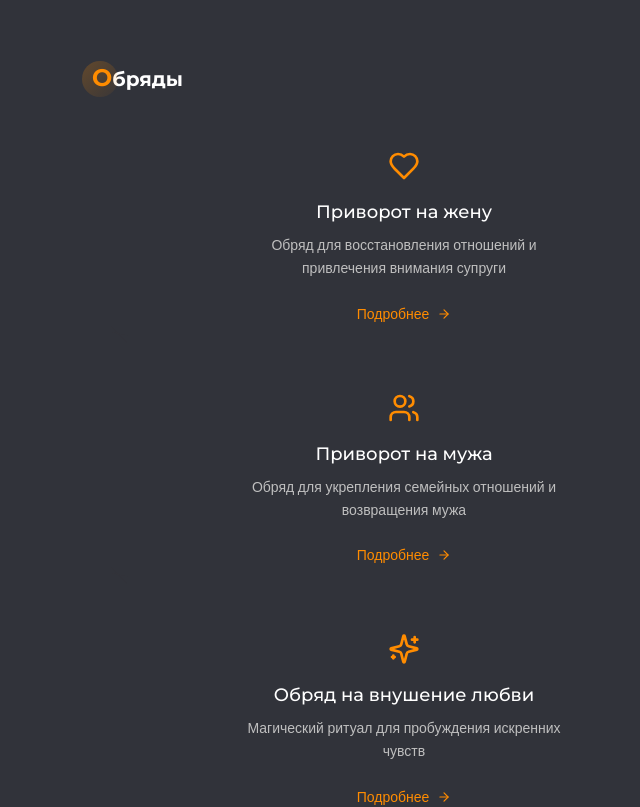
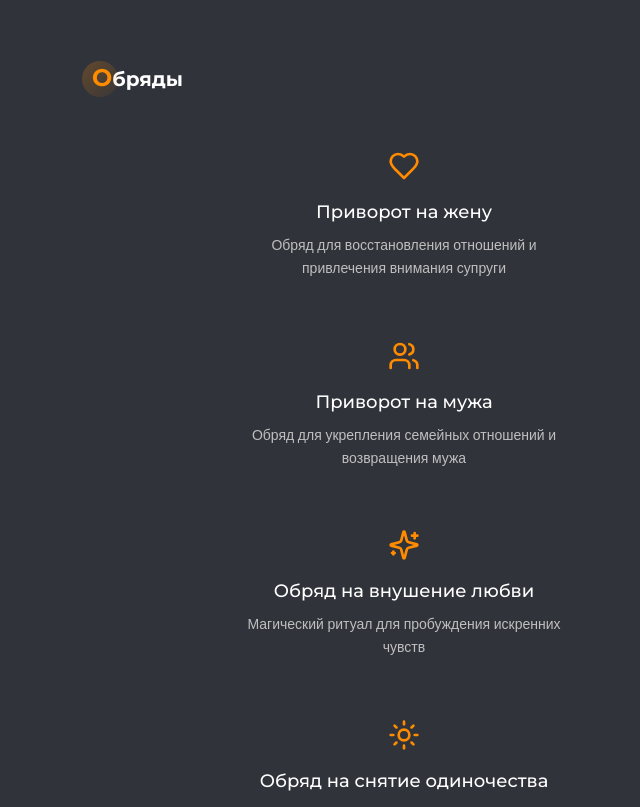
Before and after one commit to pr-poehali-dev/love-spell-website-1, a React (Vite) app: page / in a window 1280 px wide. Shown: the part 2880-3687 px from the top of the page, without its empty margins (236-876 px from the left). Built offline with nearby package versions, Linux system fonts and the light colour scheme.

Commit message:
Обновить текст кнопки (восстановлено из 843a5fe)

```diff
--- a/src/components/RitualsSection.tsx
+++ b/src/components/RitualsSection.tsx
@@ -61,42 +61,17 @@ const ritualCards = [
 
 function RitualCard({ ritual }: { ritual: typeof ritualCards[0] }) {
   return (
-    <div className="relative p-6 cursor-pointer rounded-lg overflow-hidden">
-
-      {/* Тонкие фоновые узоры для мобильных */}
-      <div className="absolute inset-0 opacity-[0.03]">
-        {/* Мистические круги */}
-        <div className="absolute top-2 right-2 w-16 h-16 border border-accent/20 rounded-full"></div>
-        <div className="absolute top-4 right-4 w-8 h-8 border border-primary/15 rounded-full"></div>
-
-        {/* Тонкие лучи */}
-        <div className="absolute bottom-3 left-3 w-12 h-[1px] bg-gradient-to-r from-accent/30 to-transparent rotate-45"></div>
-        <div className="absolute bottom-5 left-5 w-8 h-[1px] bg-gradient-to-r from-primary/25 to-transparent rotate-12"></div>
-
-        {/* Мягкое свечение от иконки */}
-        <div className="absolute top-1/2 left-1/2 -translate-x-1/2 -translate-y-1/2 w-24 h-24 bg-gradient-radial from-accent/8 to-transparent rounded-full"></div>
+    <div className="group relative p-6 cursor-pointer transition-all duration-300 rounded-lg hover:bg-gradient-to-br hover:from-accent/10 hover:via-accent/5 hover:to-transparent">
+      <div className="flex flex-col items-center text-center">
+        <div className="mb-4 group-hover:scale-110 transition-transform duration-300">
+          <Icon name={ritual.icon as any} size={32} className="text-primary" />
+        </div>
+        <div className="space-y-2">
+          <h3 className="text-lg font-medium text-foreground group-hover:text-accent transition-colors duration-300">{ritual.title}</h3>
+          <p className="text-muted-foreground text-sm leading-relaxed max-w-xs mx-auto">{ritual.description}</p>
+        </div>
       </div>
 
-      <div className="relative flex flex-col items-center text-center">
-        <div className="mb-4">
-          <Icon name={ritual.icon as any} size={32} className="text-primary" />
-        </div>
-
-        <div className="space-y-2">
-          <h3 className="text-lg font-medium text-foreground">
-            {ritual.title}
-          </h3>
-          <p className="text-muted-foreground text-sm leading-relaxed max-w-xs mx-auto">{ritual.description}</p>
-        </div>
-
-        {/* Кнопка перехода к статье */}
-        <div className="mt-4">
-          <div className="px-4 py-2 bg-accent/8 rounded-full text-accent text-sm font-medium flex items-center gap-2">
-            <span>Подробнее</span>
-            <Icon name="ArrowRight" size={14} />
-          </div>
-        </div>
-      </div>
     </div>
   );
 }
```
